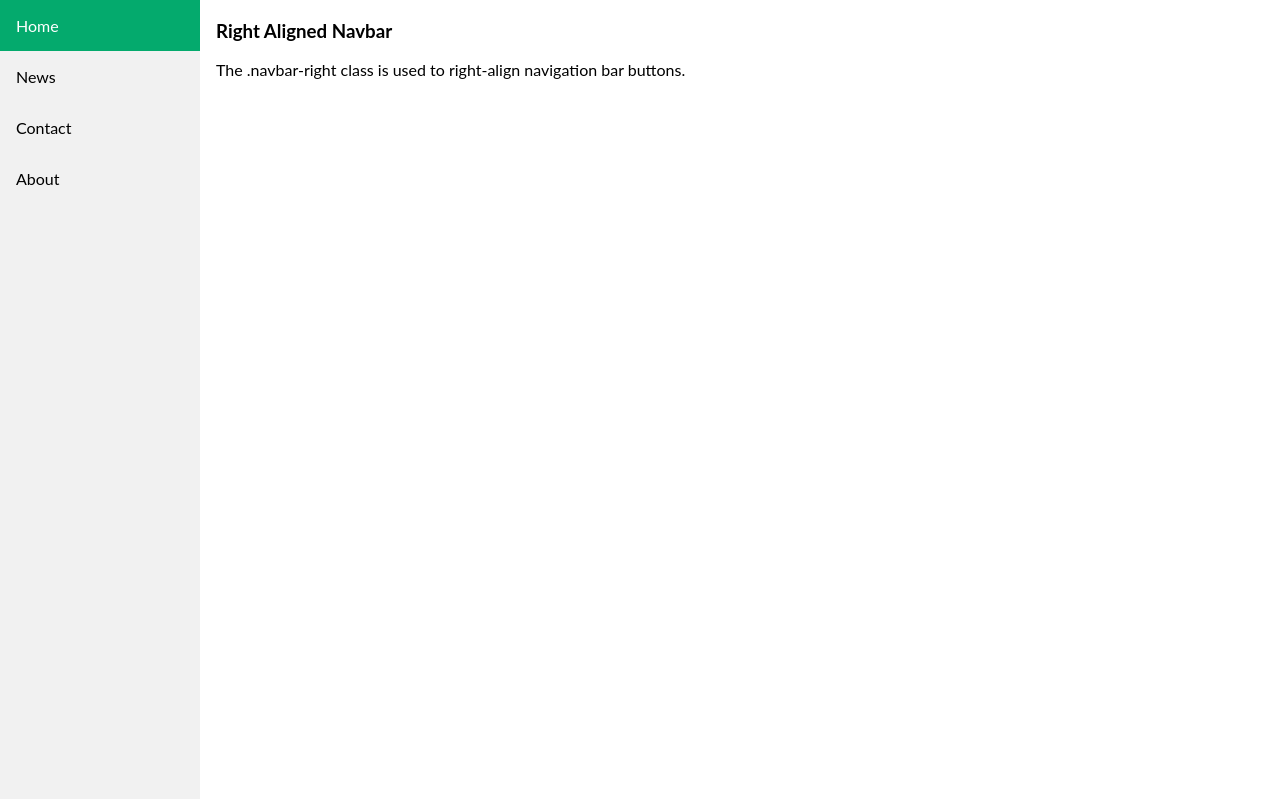
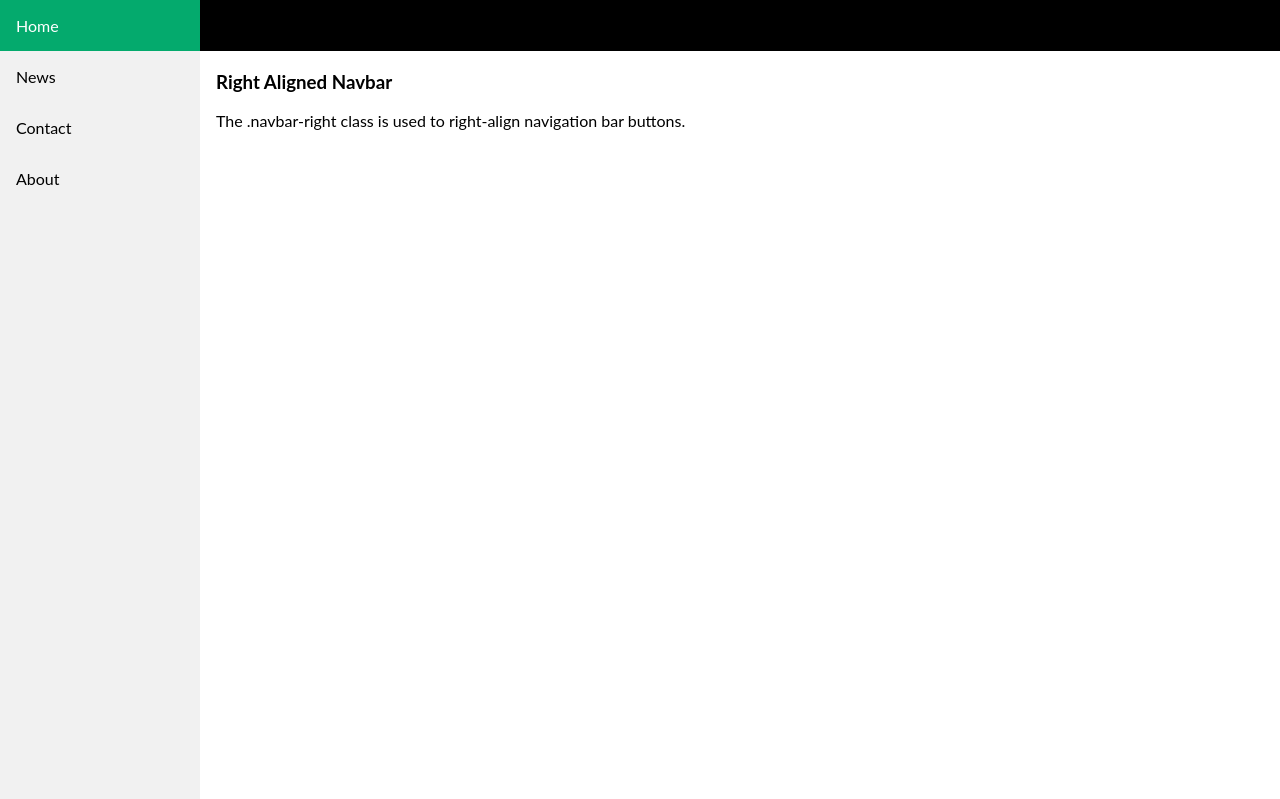
Before and after one commit to sachinraghult/e-bookstore, a PHP site: page / in a window 1280 px wide. Shown: the top 799 px of the page. Run offline with PHP 8.4, Linux system fonts and the light colour scheme.

Commit message:
navibar changes

```diff
--- a/header.php
+++ b/header.php
@@ -8,7 +8,6 @@
 </head>
 <body>
 
-
 <div class="sidebar">
   <a class="active" href="#home">Home</a>
   <a href="#news">News</a>
--- a/index.php
+++ b/index.php
@@ -2,6 +2,8 @@
     $title = "Welcome";
     include("header.php");
 ?>
+
+<div style="display:block; padding:16px; background-color:black;">E-BOOKSTORE</div>
 
 <div class="content">
   <h3>Right Aligned Navbar</h3>
```
